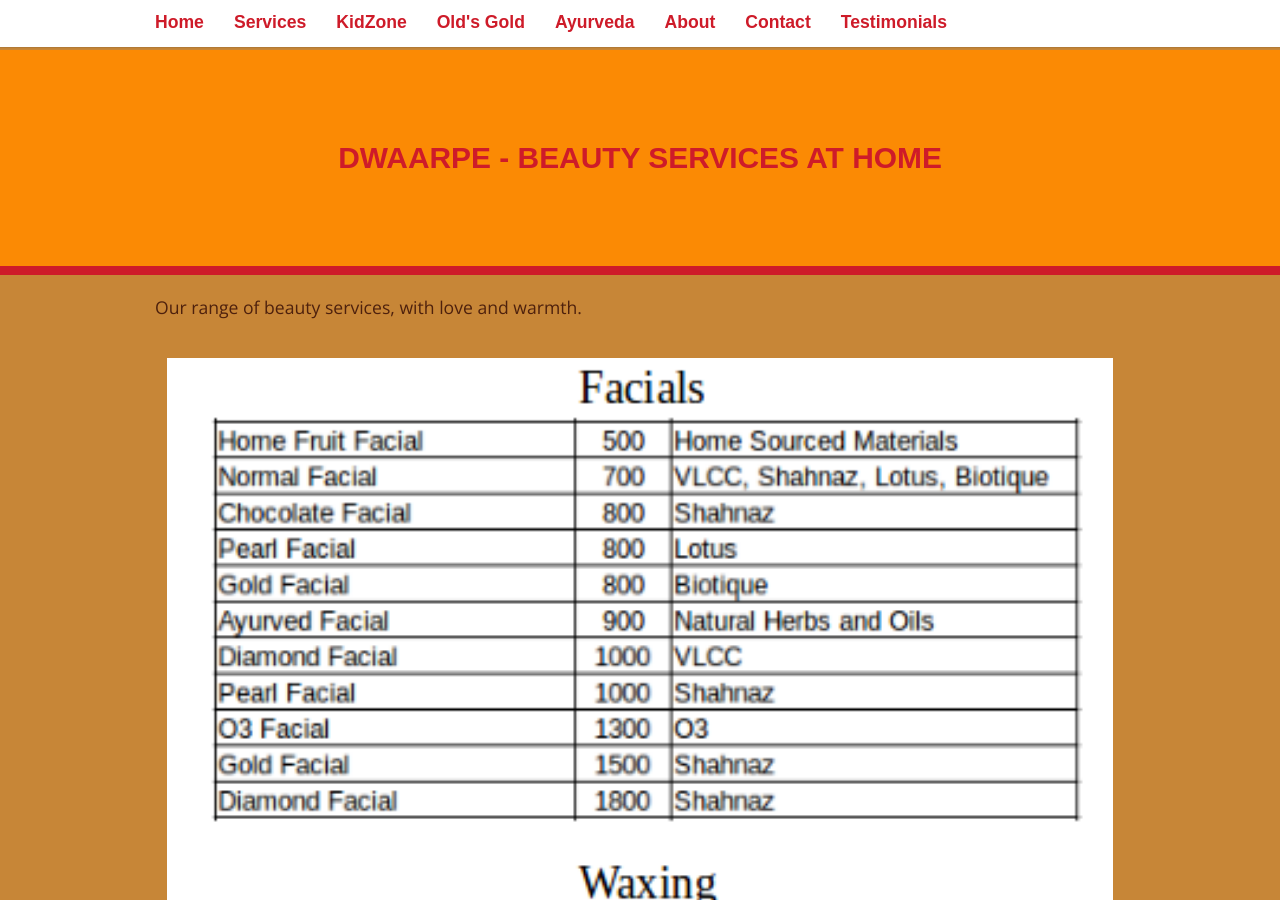
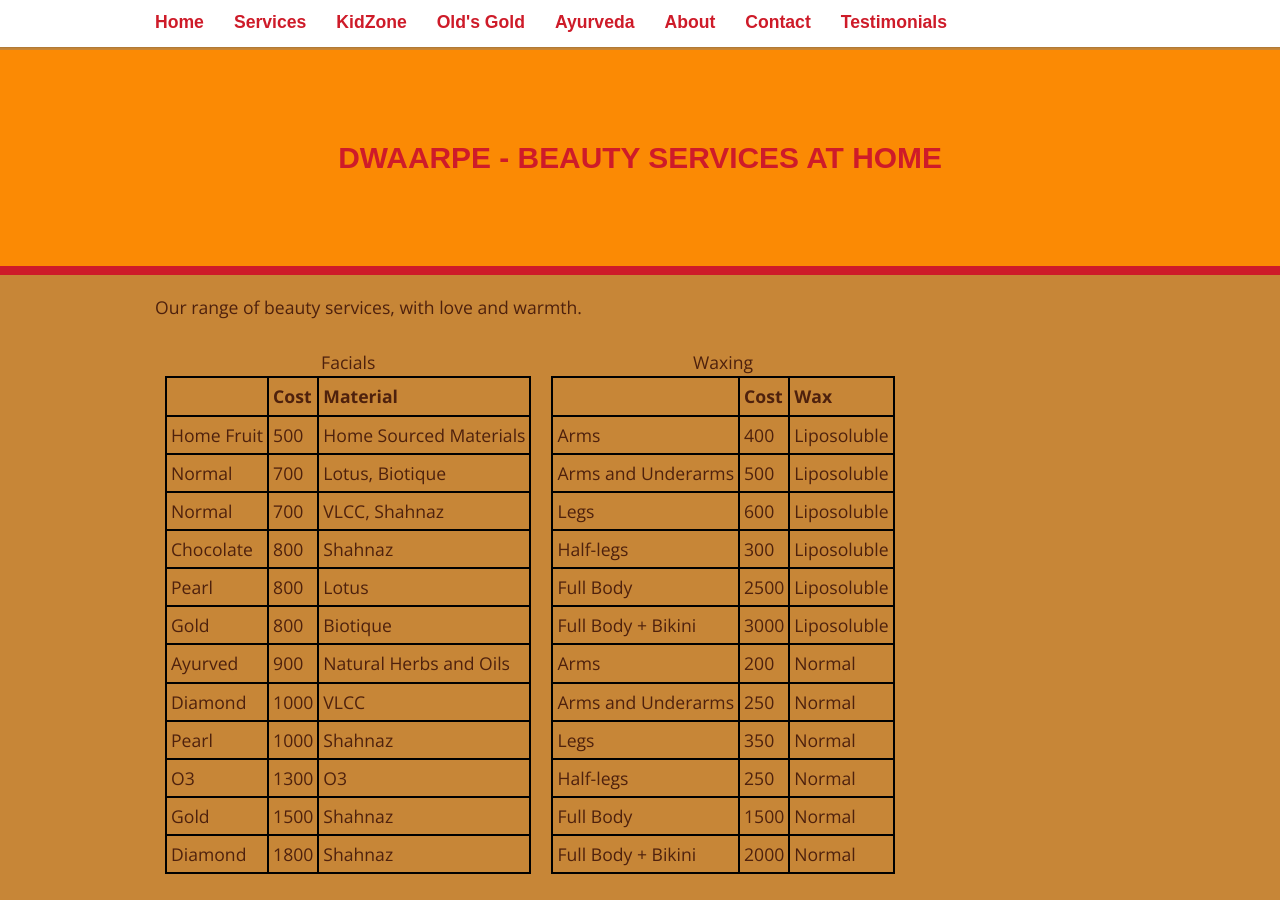
Before and after one commit to dwaarpe/dwaarpe.github.io, a Jekyll site: the page built from _pages/01_services-for-you.md, in a window 1280 px wide and 900 px high. Built offline with Jekyll 4.4.1, drawn with Linux system fonts in a browser that asks for light colours; some web fonts are replaced; some of the changed text lies outside the part shown.

Commit message:
using html tables instead of table images

```diff
--- a/_pages/01_services-for-you.md
+++ b/_pages/01_services-for-you.md
@@ -6,6 +6,223 @@ permalink: /services/
 ---
 
 Our range of beauty services, with love and warmth.
+<style>
+table, th, td {
+   border: 2px solid black;
+   border-collapse: collapse;
+   padding: 4px;
+}
+table {
+   margin: 10px;
+   float: left;
+}
+th {
+   text-align: left;
+}
+</style>
+<table>
+   <caption>Facials</caption>
+   <tr>
+      <th></th>
+      <th>Cost</th>
+      <th>Material</th>
+   </tr>
+   <tr>
+      <td>Home Fruit</td>
+      <td>500</td>
+      <td>Home Sourced Materials</td>
+   </tr>
+   <tr>
+      <td>Normal</td>
+      <td>700</td>
+      <td>Lotus, Biotique</td>
+   </tr>
+   <tr>
+      <td>Normal</td>
+      <td>700</td>
+      <td>VLCC, Shahnaz</td>
+   </tr>
+   <tr>
+      <td>Chocolate</td>
+      <td>800</td>
+      <td>Shahnaz</td>
+   </tr>
+   <tr>
+      <td>Pearl</td>
+      <td>800</td>
+      <td>Lotus</td>
+   </tr>
+   <tr>
+      <td>Gold</td>
+      <td>800</td>
+      <td>Biotique</td>
+   </tr>
+   <tr>
+      <td>Ayurved</td>
+      <td>900</td>
+      <td>Natural Herbs and Oils</td>
+   </tr>
+   <tr>
+      <td>Diamond</td>
+      <td>1000</td>
+      <td>VLCC</td>
+   </tr>
+   <tr>
+      <td>Pearl</td>
+      <td>1000</td>
+      <td>Shahnaz</td>
+   </tr>
+   <tr>
+      <td>O3</td>
+      <td>1300</td>
+      <td>O3</td>
+   </tr>
+   <tr>
+      <td>Gold</td>
+      <td>1500</td>
+      <td>Shahnaz</td>
+   </tr>
+   <tr>
+      <td>Diamond</td>
+      <td>1800</td>
+      <td>Shahnaz</td>
+   </tr>
+</table>
+<table>
+   <caption>Waxing</caption>
+   <tr>
+      <th></th>
+      <th>Cost</th>
+      <th>Wax</th>
+   </tr>
+   <tr>
+      <td>Arms</td>
+      <td>400</td>
+      <td>Liposoluble</td>
+   </tr>
+   <tr>
+      <td>Arms and Underarms</td>
+      <td>500</td>
+      <td>Liposoluble</td>
+   </tr>
+   <tr>
+      <td>Legs</td>
+      <td>600</td>
+      <td>Liposoluble</td>
+   </tr>
+   <tr>
+      <td>Half-legs</td>
+      <td>300</td>
+      <td>Liposoluble</td>
+   </tr>
+   <tr>
+      <td>Full Body</td>
+      <td>2500</td>
+      <td>Liposoluble</td>
+   </tr>
+   <tr>
+      <td>Full Body + Bikini</td>
+      <td>3000</td>
+      <td>Liposoluble</td>
+   </tr>
+   <tr>
+      <td>Arms</td>
+      <td>200</td>
+      <td>Normal</td>
+   </tr>
+   <tr>
+      <td>Arms and Underarms</td>
+      <td>250</td>
+      <td>Normal</td>
+   </tr>
+   <tr>
+      <td>Legs</td>
+      <td>350</td>
+      <td>Normal</td>
+   </tr>
+   <tr>
+      <td>Half-legs</td>
+      <td>250</td>
+      <td>Normal</td>
+   </tr>
+   <tr>
+      <td>Full Body</td>
+      <td>1500</td>
+      <td>Normal</td>
+   </tr>
+   <tr>
+      <td>Full Body + Bikini</td>
+      <td>2000</td>
+      <td>Normal</td>
+   </tr>
+</table>
+<table>
+   <caption>Massage</caption>
+   <tr>
+      <th></th>
+      <th>Cost</th>
+      <th>Material</th>
+   </tr>
+   <tr>
+      <td>Massage Full Body (1 hr)</td>
+      <td>600</td>
+      <td>Coconut Oil</td>
+   </tr>
+   <tr>
+      <td>Full Body Massage (1 hr)</td>
+      <td>800</td>
+      <td>Olive Oil</td>
+   </tr>
+   <tr>
+      <td>Full Body Scrub (90mts)</td>
+      <td>1200</td>
+      <td></td>
+   </tr>
+   <tr>
+      <td>Massage FB (2 hrs)</td>
+      <td>1200</td>
+      <td>Coconut Oil</td>
+   </tr>
+   <tr>
+      <td>Ayurvedic Ubtan</td>
+      <td>1300</td>
+      <td></td>
+   </tr>
+   <tr>
+      <td>Full Body Massage (2 hrs)</td>
+      <td>1500</td>
+      <td>Olive Oil</td>
+   </tr>
+   <tr>
+      <td>Ayurvedic Ubtan + Massage</td>
+      <td>1800</td>
+      <td></td>
+   </tr>
+   <tr>
+      <td>Full Body Polishing</td>
+      <td>2500</td>
+      <td></td>
+   </tr>
+   <tr>
+      <td>Head Massage</td>
+      <td>350</td>
+      <td>Coconut Oil</td>
+   </tr>
+   <tr>
+      <td>Back Massage</td>
+      <td>350</td>
+      <td>Coconut Oil</td>
+   </tr>
+   <tr>
+      <td>Legs Massage</td>
+      <td>250</td>
+      <td>Coconut Oil</td>
+   </tr>
+   <tr>
+      <td>Arms Massage</td>
+      <td>250</td>
+      <td>Coconut Oil</td>
+   </tr>
+</table>
+<div class="clearfix"></div>
 <meta description="Rates for DwaarPe's at-home services in Noida, Gurgaon, Delhi, Ghaziabad, Faridabad; facials, waxing, massage, pedicure, manicure; including our Ayurvedic products-based services" />
-![minty-product](/assets/page1.png){:class="cover-banner"}
-![minty-product](/assets/page2.png){:class="cover-banner"}
--- a/_sass/_layout.scss
+++ b/_sass/_layout.scss
@@ -182,3 +182,47 @@ footer {
 .tooltip:hover .tooltiptext {
     visibility: visible;
 }
+div.img {
+    margin: 5px;
+    border: 1px solid #ccc;
+    float: left;
+    width: 180px;
+}
+
+div.img:hover {
+    border: 1px solid #777;
+}
+
+div.img img {
+    width: 100%;
+    height: 150px;
+}
+
+div.desc {
+    padding: 5px;
+    text-align: center;
+}
+.responsive {
+    padding: 0 6px;
+    float: left;
+    width: 24.99999%;
+}
+
+@media only screen and (max-width: 700px){
+    .responsive {
+        width: 49.99999%;
+        margin: 6px 0;
+    }
+}
+
+@media only screen and (max-width: 500px){
+    .responsive {
+        width: 100%;
+    }
+}
+
+.clearfix:after {
+    content: "";
+    display: table;
+    clear: both;
+}
```
